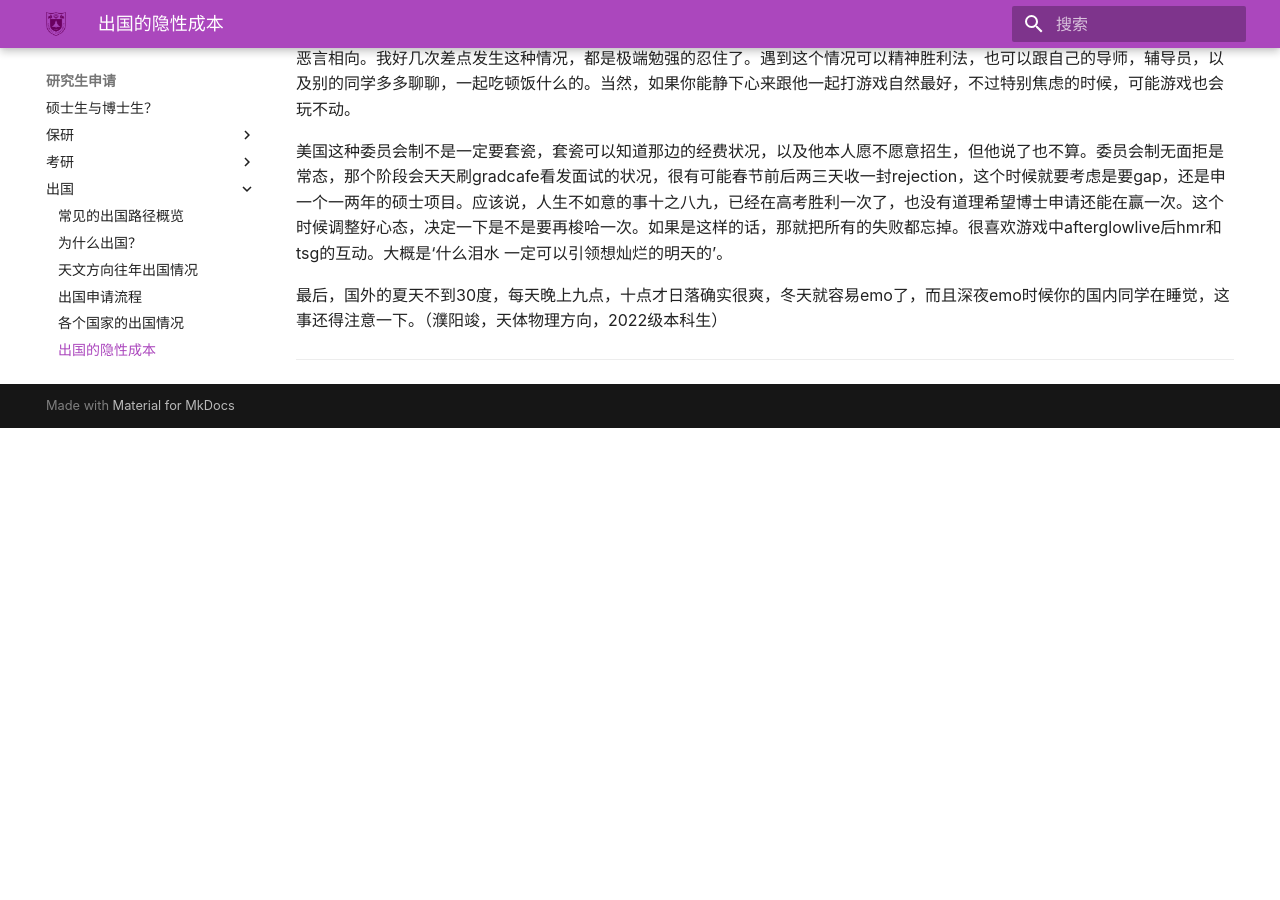
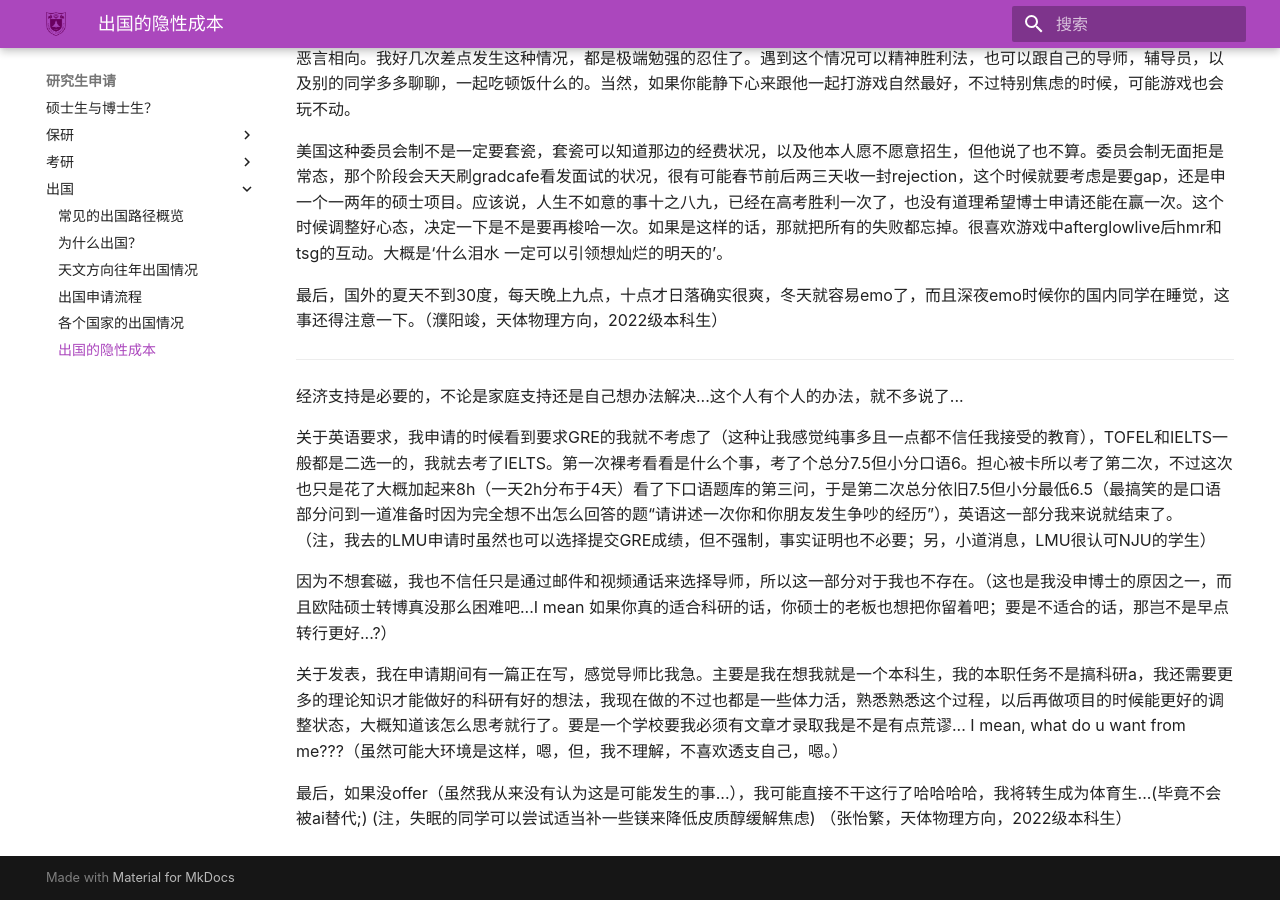
Before and after one commit to nju-astronomy/NJU-ASA, an MkDocs documentation site: the page built from docs/pathway/abroad/abroad_cost.md, in a window 1280 px wide and 900 px high, scrolled down 1793 px. Built offline with MkDocs 1.6.1 and Material for MkDocs 9.7.7, drawn with Linux system fonts in a browser that asks for light colours; some web fonts are replaced; before the commit the page ends 2221 px from its top, so only the background shows below that.

Commit message:
Update abroad_cost.md

```diff
--- a/docs/pathway/abroad/abroad_cost.md
+++ b/docs/pathway/abroad/abroad_cost.md
@@ -25,3 +25,16 @@
 最后，国外的夏天不到30度，每天晚上九点，十点才日落确实很爽，冬天就容易emo了，而且深夜emo时候你的国内同学在睡觉，这事还得注意一下。（濮阳竣，天体物理方向，2022级本科生）
 
 ---
+
+经济支持是必要的，不论是家庭支持还是自己想办法解决...这个人有个人的办法，就不多说了...
+
+关于英语要求，我申请的时候看到要求GRE的我就不考虑了（这种让我感觉纯事多且一点都不信任我接受的教育），TOFEL和IELTS一般都是二选一的，我就去考了IELTS。第一次裸考看看是什么个事，考了个总分7.5但小分口语6。担心被卡所以考了第二次，不过这次也只是花了大概加起来8h（一天2h分布于4天）看了下口语题库的第三问，于是第二次总分依旧7.5但小分最低6.5（最搞笑的是口语部分问到一道准备时因为完全想不出怎么回答的题“请讲述一次你和你朋友发生争吵的经历”），英语这一部分我来说就结束了。
+（注，我去的LMU申请时虽然也可以选择提交GRE成绩，但不强制，事实证明也不必要；另，小道消息，LMU很认可NJU的学生）
+
+因为不想套磁，我也不信任只是通过邮件和视频通话来选择导师，所以这一部分对于我也不存在。（这也是我没申博士的原因之一，而且欧陆硕士转博真没那么困难吧...I mean 如果你真的适合科研的话，你硕士的老板也想把你留着吧；要是不适合的话，那岂不是早点转行更好...?）
+
+关于发表，我在申请期间有一篇正在写，感觉导师比我急。主要是我在想我就是一个本科生，我的本职任务不是搞科研a，我还需要更多的理论知识才能做好的科研有好的想法，我现在做的不过也都是一些体力活，熟悉熟悉这个过程，以后再做项目的时候能更好的调整状态，大概知道该怎么思考就行了。要是一个学校要我必须有文章才录取我是不是有点荒谬... I mean, what do u want from me???（虽然可能大环境是这样，嗯，但，我不理解，不喜欢透支自己，嗯。）
+
+最后，如果没offer（虽然我从来没有认为这是可能发生的事...），我可能直接不干这行了哈哈哈哈，我将转生成为体育生...(毕竟不会被ai替代;)
+(注，失眠的同学可以尝试适当补一些镁来降低皮质醇缓解焦虑)
+（张怡繁，天体物理方向，2022级本科生）
```
